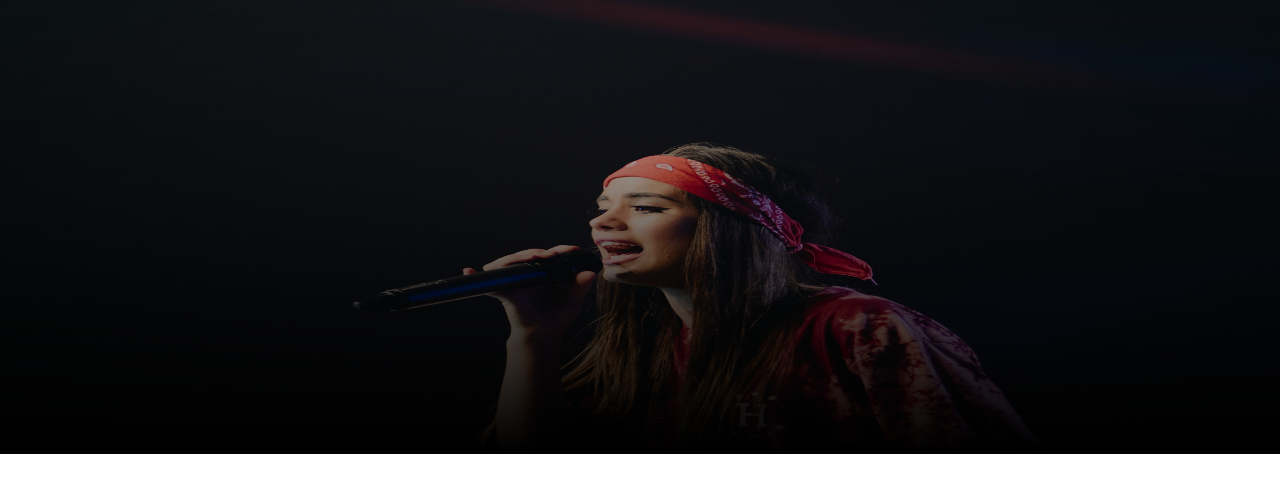
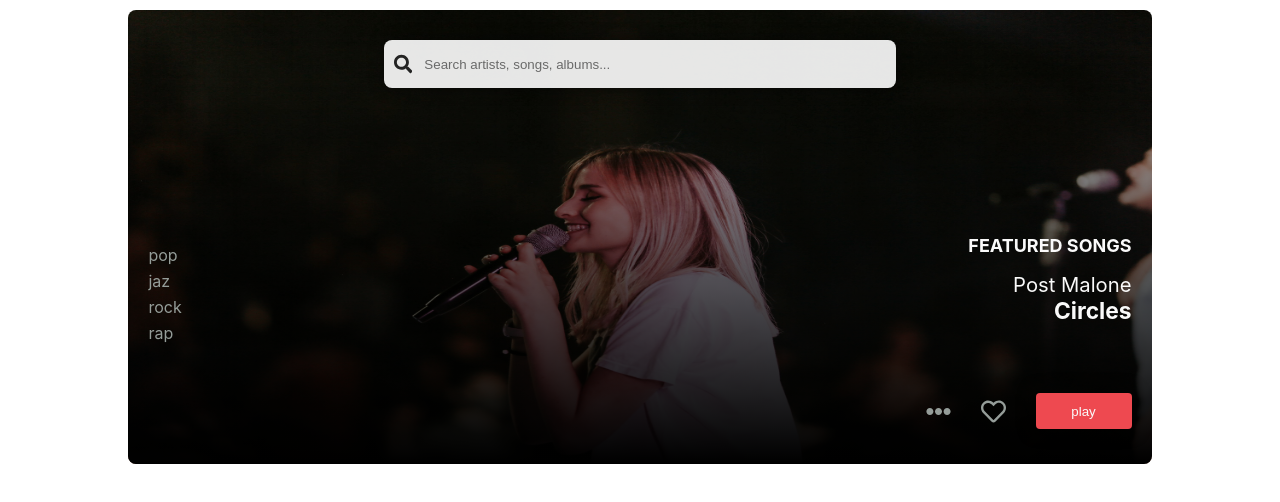
Before and after one commit to mehdi-2078/react-music, a React (Create React App) app: page / in a window 1280 px wide. Shown: the top 502 px of the page. Built offline with nearby package versions, Linux system fonts and the light colour scheme.

Commit message:
version 0.0.5 add Banner.js

```diff
--- a/package.json
+++ b/package.json
@@ -14,6 +14,7 @@
     "react": "^17.0.2",
     "react-dom": "^17.0.2",
     "react-i18next": "^11.16.2",
+    "react-icons": "^4.3.1",
     "react-redux": "^7.2.6",
     "react-scripts": "5.0.0",
     "redux": "^4.1.2",
--- a/src/components/Button/Button.style.js
+++ b/src/components/Button/Button.style.js
@@ -21,14 +21,12 @@ export const btnCommon = css({
 
 /// //استایل های باتن پیش فرض اینجا نوشته میشود
 export const btnDefault = css({
-    padding: 8,
     backgroundColor: 'aqua',
     borderRadius: 4,
 });
 
 /// //استایل های باتن سفارشی اینجا نوشته میشود
 export const btnRedAutumn = css({
-    padding: 18,
     backgroundColor: theme?.colors.RedAutumn,
     color: theme?.colors.Doctor,
     borderColor: theme?.borderColor.light,
@@ -42,7 +40,6 @@ export const btnRedAutumn = css({
 });
 
 export const btnPrimary = css({
-    padding: 18,
     backgroundColor: theme?.colors.Primary,
     color: theme?.colors.Doctor,
     borderColor: theme?.borderColor.light,
--- a/src/components/Input/Input.style.js
+++ b/src/components/Input/Input.style.js
@@ -10,7 +10,6 @@ export const inputCommon = css({
     cursor: 'pointer',
     display: 'flex',
     alignItems: 'center',
-    textAlign: 'center',
     justifyContent: 'center',
     border: 0,
     '&:disabled': {
@@ -21,21 +20,20 @@ export const inputCommon = css({
 
 /// //استایل های input پیش فرض اینجا نوشته میشود
 export const inputDefault = css({
-    padding: 8,
-    backgroundColor: 'aqua',
-    borderRadius: 4,
+    // padding: 8,
+    // backgroundColor: 'aqua',
+    // borderRadius: 4,
 });
 
 /// //استایل های input سفارشی اینجا نوشته میشود
 export const inputText = css({
     width: '100%',
-    backgroundColor: theme.colors.backgroundColorPrimary,
+    // backgroundColor: theme.colors.backgroundColorPrimary,
     textDecoration: 'none',
-    borderWidth: theme.border[1],
-    borderStyle: 'solid',
-    borderColor: theme.borderColor.light,
-    padding: theme.spaces[4],
-    borderRadius: theme.borderRadius[1],
+    // borderWidth: theme.border[1],
+    // borderStyle: 'solid',
+    // borderColor: theme.borderColor.light,
+    // borderRadius: theme.borderRadius[1],
     position: 'relative',
     cursor: 'pointer',
 });
--- a/src/configs/theme.js
+++ b/src/configs/theme.js
@@ -19,37 +19,37 @@ export const theme = {
     },
     typography: {
         paragraph: {
-            fontSize: 1,
+            fontSize: `${1}rem`,
             lineHeight: 1.6,
             fontWeight: 300,
         },
         h1: {
-            fontSize: 1.802,
+            fontSize: `${1.802}rem`,
             lineHeight: 1.6,
             fontWeight: 500,
         },
         h2: {
-            fontSize: 1.602,
+            fontSize: `${1.602}rem`,
             lineHeight: 1.6,
             fontWeight: 500,
         },
         h3: {
-            fontSize: 1.424,
+            fontSize: `${1.424}rem`,
             lineHeight: 1.6,
             fontWeight: 500,
         },
         h4: {
-            fontSize: 1.266,
+            fontSize: `${1.266}rem`,
             lineHeight: 1.6,
             fontWeight: 500,
         },
         h5: {
-            fontSize: 1.125,
+            fontSize: `${1.125}rem`,
             lineHeight: 1.6,
             fontWeight: 500,
         },
         small: {
-            fontSize: 0.889,
+            fontSize: `${0.889}rem`,
             lineHeight: 1.6,
             fontWeight: 100,
         },
@@ -61,7 +61,6 @@ export const theme = {
         light: '#bdc3c7',
     },
     boxShadow: {
-
         light: '0 0 17px rgba(0, 0, 0, 0.5)',
         EerieBlack: ' 0 4px 22px rgba(16, 18, 35, 0.3)',
     },
--- a/src/containers/Banner/Banner.js
+++ b/src/containers/Banner/Banner.js
@@ -1,24 +1,122 @@
 /** @jsxRuntime classic */
 /** @jsx jsx */
-import { jsx, css } from '@emotion/react';
-import bannerImage from '../../assets/images/elizeu-dias-aZ3qiq1eTRk-unsplash (1)-min.jpg';
+import { jsx, useTheme } from '@emotion/react';
+import styled from '@emotion/styled';
+import { FaEllipsisH, FaRegHeart, FaSearch } from 'react-icons/fa';
+import bannerImage from '../../assets/images/kevin-britos-PHYgBreyeYc-unsplash-min.jpg';
+import { Input } from '../../components/Input/Input';
+import { Button } from '../../components';
 
 export function Banner() {
+    const { theme } = useTheme();
+
+    const Container = styled.div({
+        position: 'relative',
+        backgroundColor: 'transparent',
+        width: '80%',
+        height: '454px',
+        margin: 'auto',
+        display: 'flex',
+        borderRadius: theme.borderRadius[3],
+        marginTop: 10,
+        border: 0,
+    });
+
+    const Image = styled.img({
+        position: 'absolute',
+        width: '100%',
+        height: 'inherit',
+        borderRadius: theme.borderRadius[3],
+
+    });
+
+    const Overlay = styled.div`
+      background: linear-gradient(180deg, rgba(0, 0, 0, 0) 0%, #000000 100%);
+      position: absolute;
+      height: 454px;
+      width: 100%;
+      border-radius: 8px;
+    `;
+    const ButtonStyles = {
+        height: 36, width: 96,
+    };
+
     return (
-      <div css={{
-            position: 'relative', backgroundColor: 'red', width: '100%', height: '454px',
-        }}
-      >
-        <img src={bannerImage} alt="" css={{ position: 'absolute', width: 'inherit', height: 'inherit' }} />
-        <div css={css` background: linear-gradient(180deg, rgba(0, 0, 0, 0) 0%, #000000 100%);
-              position: absolute;
-              height: inherit;
-              width: inherit`}
+      <Container>
+        <Image
+          src={bannerImage}
+          alt=""
         />
-        <span>mmmrdggggggggggggm</span>
-        <span>mmmrdggggggggggggm</span>
-        <span>mmmrdggggggggggggm</span>
-        <span>mmmrdggggggggggggm</span>
-      </div>
+        <Overlay />
+
+        <div css={{
+                marginTop: '3%',
+                width: '50%',
+                height: '48px',
+                margin: '30px auto 0',
+                boxShadow: theme.boxShadow.light,
+                opacity: 0.9,
+                backgroundColor: theme.colors.White,
+                textAlign: 'left',
+                borderRadius: theme.borderRadius[3],
+                display: 'flex',
+                alignItems: 'center',
+            }}
+        >
+          <FaSearch css={{ margin: 10 }} color={theme.colors.DireWolf} size={20} />
+          <Input
+            placeholder='Search artists, songs, albums...'
+          />
+        </div>
+        <div css={{
+                position: 'absolute', top: '50%', left: '2%', color: '#959D99',
+            }}
+        >
+          <h5 css={{ margin: '10px 0' }}>pop</h5>
+          <h5 css={{ margin: '10px 0' }}>jaz</h5>
+          <h5 css={{ margin: '10px 0' }}>rock</h5>
+          <h5 css={{ margin: '10px 0' }}>rap</h5>
+        </div>
+        <div css={{
+                position: 'absolute', top: '50%', right: '2%', color: '#959D99',
+            }}
+        >
+          <div css={{ display: 'flex', flexDirection: 'column', direction: 'rtl' }}>
+            <span css={{
+                fontWeight: '700',
+                fontSize: theme.typography.h5.fontSize,
+                color: theme.colors.Doctor,
+            }}
+            >
+              FEATURED SONGS
+            </span>
+            <span css={{
+                        marginTop: 20,
+                        fontSize: theme.typography.h4.fontSize,
+                        color: theme.colors.Doctor,
+                    }}
+            >
+              Post Malone
+            </span>
+            <span css={{
+                        marginTop: 5,
+                        fontWeight: '700',
+                        fontSize: theme.typography.h3.fontSize,
+                        color: theme.colors.Doctor,
+                    }}
+            >
+              Circles
+            </span>
+            <div css={{ display: 'flex', alignItems: 'center', marginTop: 70 }}>
+              <Button {...ButtonStyles} buttonType='RedAutumn'>
+                play
+              </Button>
+              <FaRegHeart css={{ margin: '0 30px' }} size={25} />
+              <FaEllipsisH size={25} />
+            </div>
+
+          </div>
+        </div>
+      </Container>
     );
 }
```
